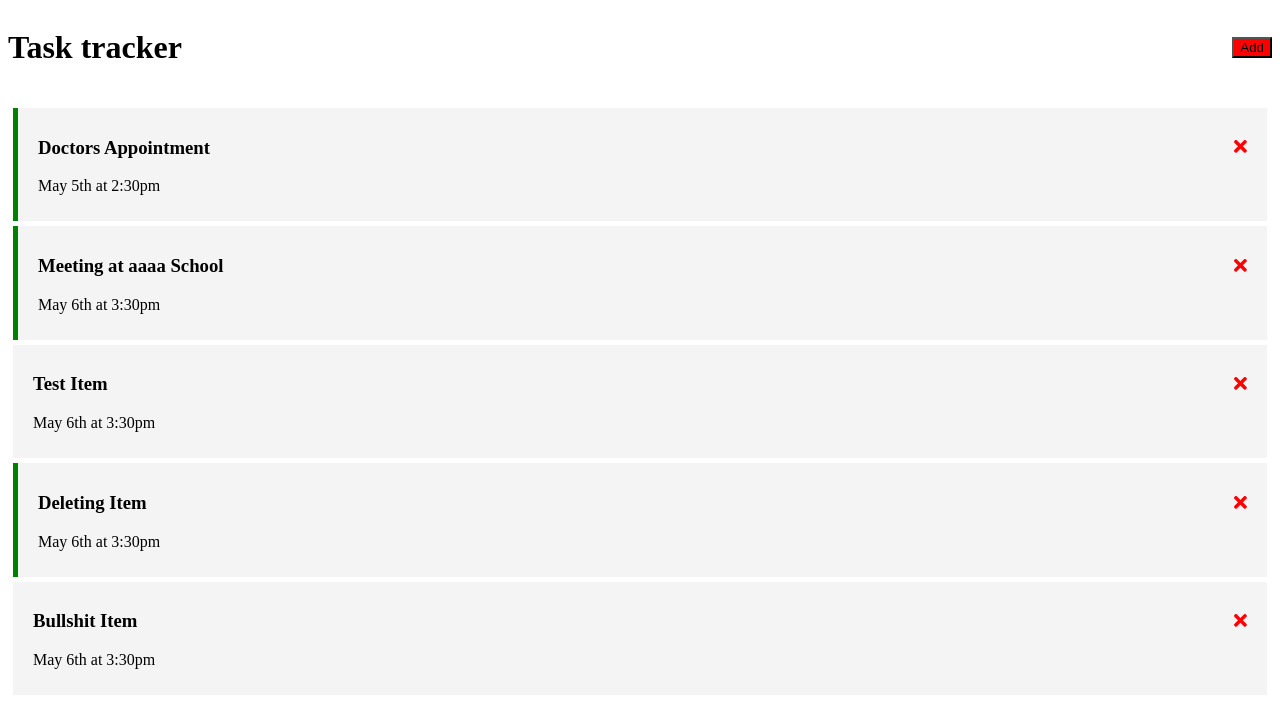
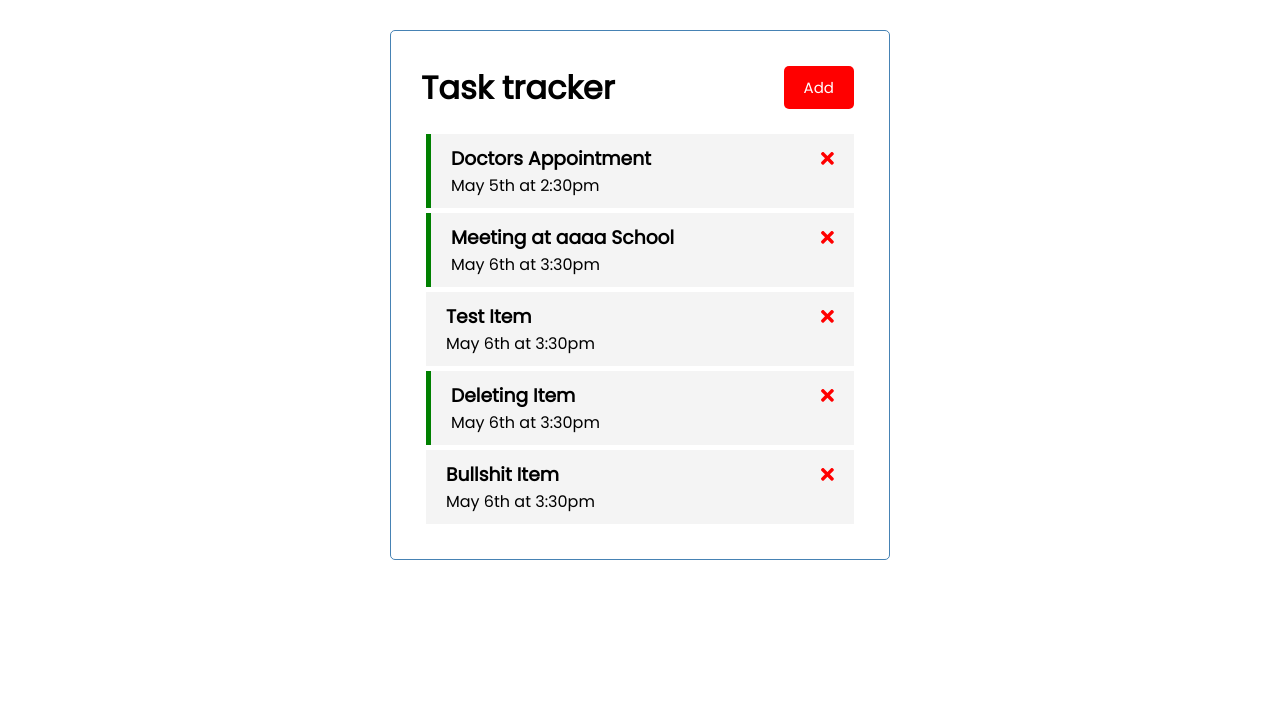
Before and after one commit to moeindev/angular-crash, an Angular app: page / in a window 1280 px wide. Shown: the top 708 px of the page. Built offline with nearby package versions, Linux system fonts and the light colour scheme; data requests are answered from the project's data file.

Commit message:
Add styles

```diff
--- a/src/styles.css
+++ b/src/styles.css
@@ -1 +1,77 @@
 /* You can add global styles to this file, and also import other style files */
+@import url("https://fonts.googleapis.com/css2?family=Poppins:wght@300;400&display=swap");
+
+* {
+  box-sizing: border-box;
+  margin: 0;
+  padding: 0;
+}
+
+body {
+  font-family: "Poppins", sans-serif;
+}
+
+.container {
+  max-width: 500px;
+  margin: 30px auto;
+  overflow: auto;
+  min-height: 300px;
+  border: 1px solid steelblue;
+  padding: 30px;
+  border-radius: 5px;
+}
+.btn {
+  display: inline-block;
+  background: #000;
+  color: #fff;
+  border: none;
+  padding: 10px 20px;
+  margin: 5px;
+  border-radius: 5px;
+  cursor: pointer;
+  text-decoration: none;
+  font-size: 15px;
+  font-family: inherit;
+}
+.btn:focus {
+  outline: none;
+}
+.btn:active {
+  transform: scale(0.98);
+}
+
+.btn-block {
+  display: block;
+  width: 100%;
+}
+
+.form-control {
+  margin: 20px 0;
+}
+
+.form-control label {
+  display: block;
+}
+
+.form-control input {
+  width: 100%;
+  height: 40px;
+  margin: 5px;
+  padding: 3px 7px;
+  font-size: 17px;
+}
+
+.form-control-check {
+  display: flex;
+  align-items: center;
+  justify-content: space-between;
+}
+
+.form-control-check label {
+  flex: 1;
+}
+
+.form-control-check input {
+  flex: 2;
+  height: 20px;
+}
```
